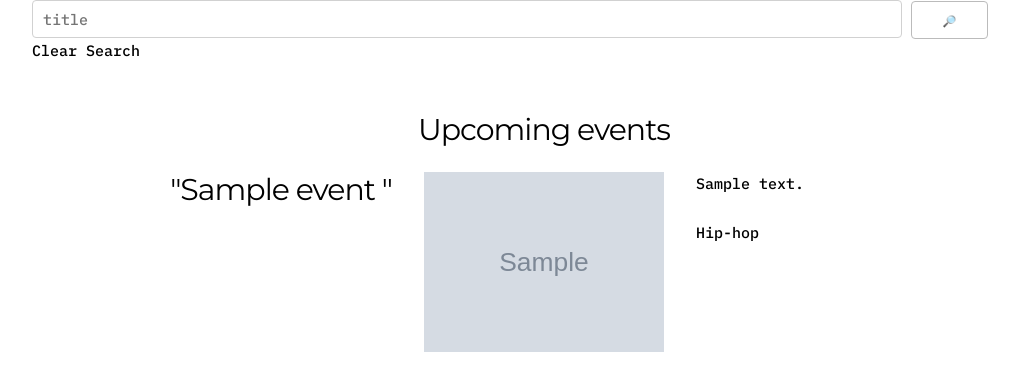
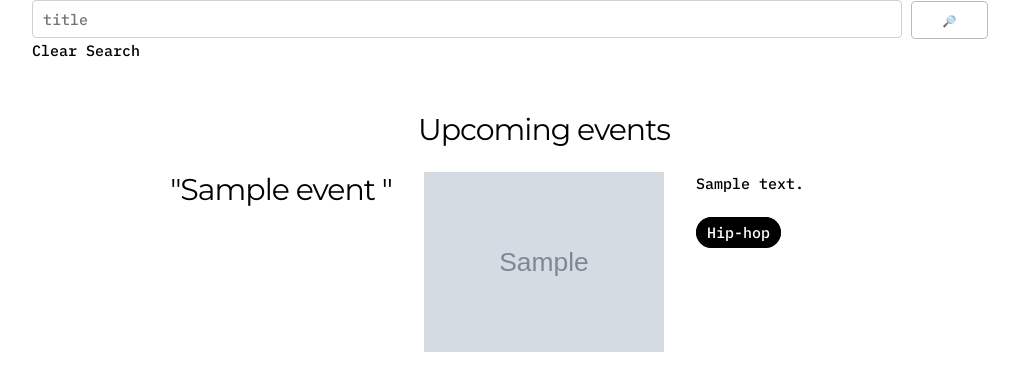
Before and after one commit to kobyrthr/unherd_app, a Django app: page / in a window 1280 px wide. Shown: the part 24-415 px from the top of the page, without its empty margins (96-1115 px from the left). Run offline with Django 4.2, Linux system fonts and the light colour scheme; tables that the repository leaves empty hold one stand-in row (values such as "Sample post"); grey boxes marked "Sample" are stand-in pictures.

Commit message:
styled the genre tag

```diff
--- a/main_app/static/styles.css
+++ b/main_app/static/styles.css
@@ -33,6 +33,15 @@ a:hover{
     font-weight: bold;
 }
 
+.event_tag{
+    border: 1px solid black;
+    display: inline;
+    padding: 5px 10px;
+    border-radius: 24px;
+    color: var(--black);
+    background-color:var(--lavender) ;
+}
+
 .search_form{
     min-width: 100%;
 }
--- a/main_app/templates/index.html
+++ b/main_app/templates/index.html
@@ -37,7 +37,7 @@
                                <div class="event_card_div_img"><img src="{{event.img}}" alt=""></div>
                                <div class="event_card_div">
                                    <p>{{event.description}}</p>
-                                   <p>{{event.genres}}</p>
+                                   <p class = "event_tag">{{event.genres}}</p>
 
                                </div>
                                </div>
```
